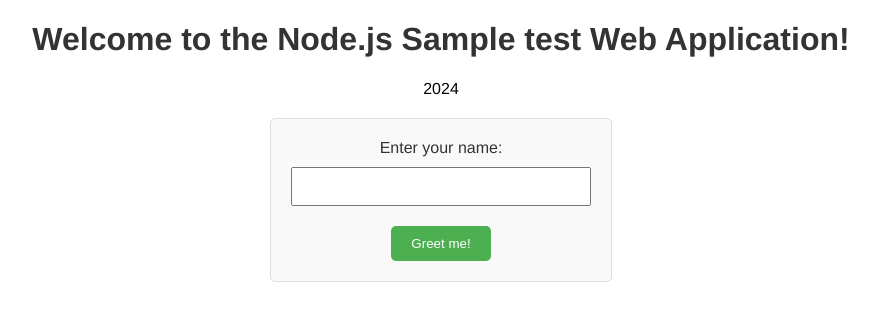
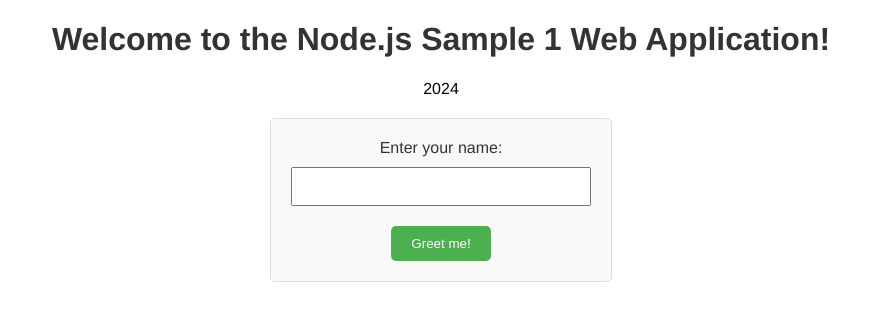
Before and after one commit to Amogh-98/WebApp, a plain HTML site: page index.html in a window 1280 px wide. Shown: the whole page, without its empty margins (199-1077 px from the left). Drawn offline with Linux system fonts and the light colour scheme.

Commit message:
index.html

```diff
--- a/index.html
+++ b/index.html
@@ -56,7 +56,7 @@
     </title>
 </head>
 <body>
-    <h1>Welcome to the Node.js Sample test Web Application!</h1>
+    <h1>Welcome to the Node.js Sample 1 Web Application!</h1>
     <p>2024</p>
     <form action="/greet" method="post">
         <label for="name">Enter your name:</label>
```
